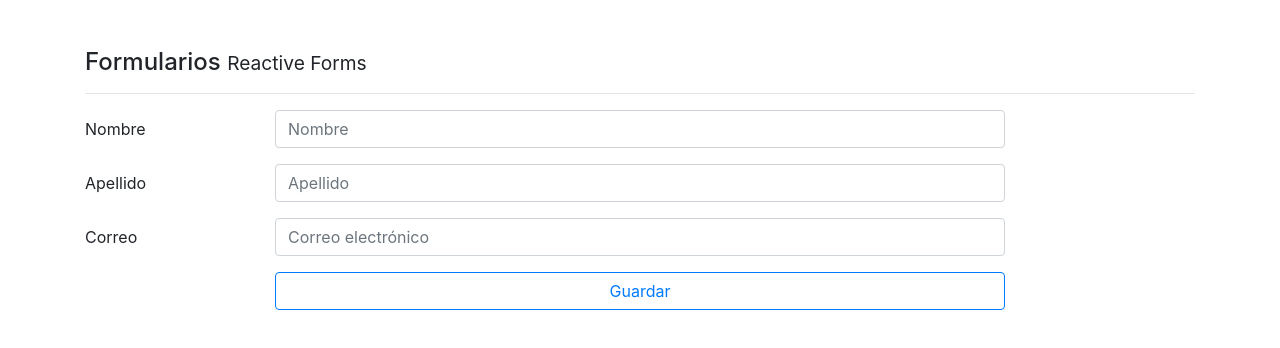
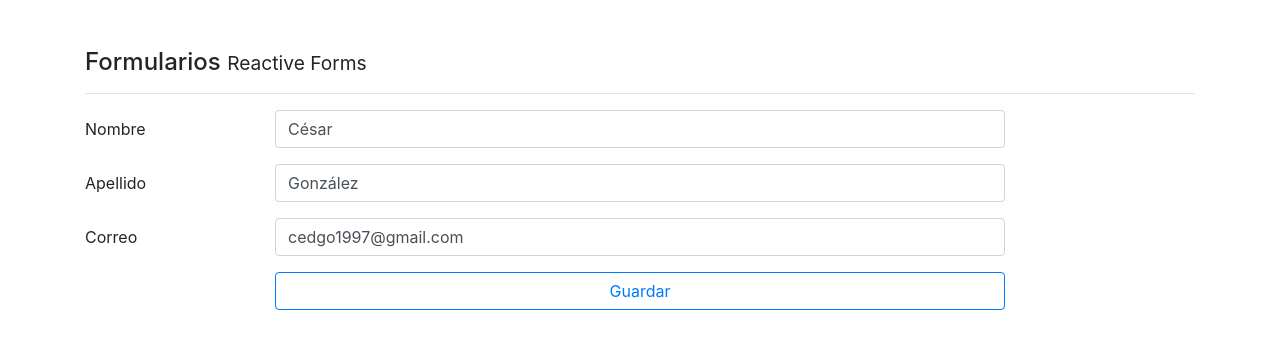
Before and after one commit to Cedgo1997/Angular-Forms, an Angular app: page /reactive in a window 1280 px wide. Shown: the top 348 px of the page. Built offline with nearby package versions, Linux system fonts and the light colour scheme.

Commit message:
formControl and formBuilder implemented

```diff
--- a/src/app/pages/reactive/reactive.component.html
+++ b/src/app/pages/reactive/reactive.component.html
@@ -1,18 +1,28 @@
 <h4>Formularios <small> Reactive Forms </small></h4>
 <hr />
-<form autocomplete="off">
+<form autocomplete="off" [formGroup]="forma" (ngSubmit)="guardar()" >
   <div>
     <div class="form-group row">
       <label class="col-2 col-form-label">Nombre</label>
       <div class="col-8">
-        <input class="form-control" type="text" placeholder="Nombre" />
+        <input
+              class="form-control"
+              type="text"
+              placeholder="Nombre"
+              formControlName="nombre"
+              />
       </div>
     </div>
 
     <div class="form-group row">
       <label class="col-2 col-form-label">Apellido</label>
       <div class="col-8">
-        <input class="form-control" type="text" placeholder="Apellido" />
+        <input
+              class="form-control"
+              type="text"
+              placeholder="Apellido"
+              formControlName="apellido"
+              />
       </div>
     </div>
   </div>
@@ -24,6 +34,7 @@
         class="form-control"
         type="email"
         placeholder="Correo electrónico"
+        formControlName="correo"
       />
     </div>
   </div>
--- a/src/app/pages/reactive/reactive.component.ts
+++ b/src/app/pages/reactive/reactive.component.ts
@@ -1,15 +1,32 @@
-import { Component, OnInit } from '@angular/core';
+import { Component, OnInit } from "@angular/core";
+import { FormGroup, FormBuilder } from "@angular/forms";
 
 @Component({
-  selector: 'app-reactive',
-  templateUrl: './reactive.component.html',
-  styleUrls: ['./reactive.component.css']
+  selector: "app-reactive",
+  templateUrl: "./reactive.component.html",
+  styleUrls: ["./reactive.component.css"],
 })
 export class ReactiveComponent implements OnInit {
+  forma: FormGroup;
 
-  constructor() { }
-
-  ngOnInit() {
+  constructor(private fb: FormBuilder) {
+    this.crearFormulario();
   }
 
+  ngOnInit() {}
+
+  crearFormulario() {
+    this.forma = this.fb.group({
+      nombre: ['César'],
+      apellido: ['González'],
+      correo: ['cedgo1997@gmail.com'],
+    });
+  }
+
+  guardar() {
+    console.log(this.forma);
+  }
+
+
+
 }
```
